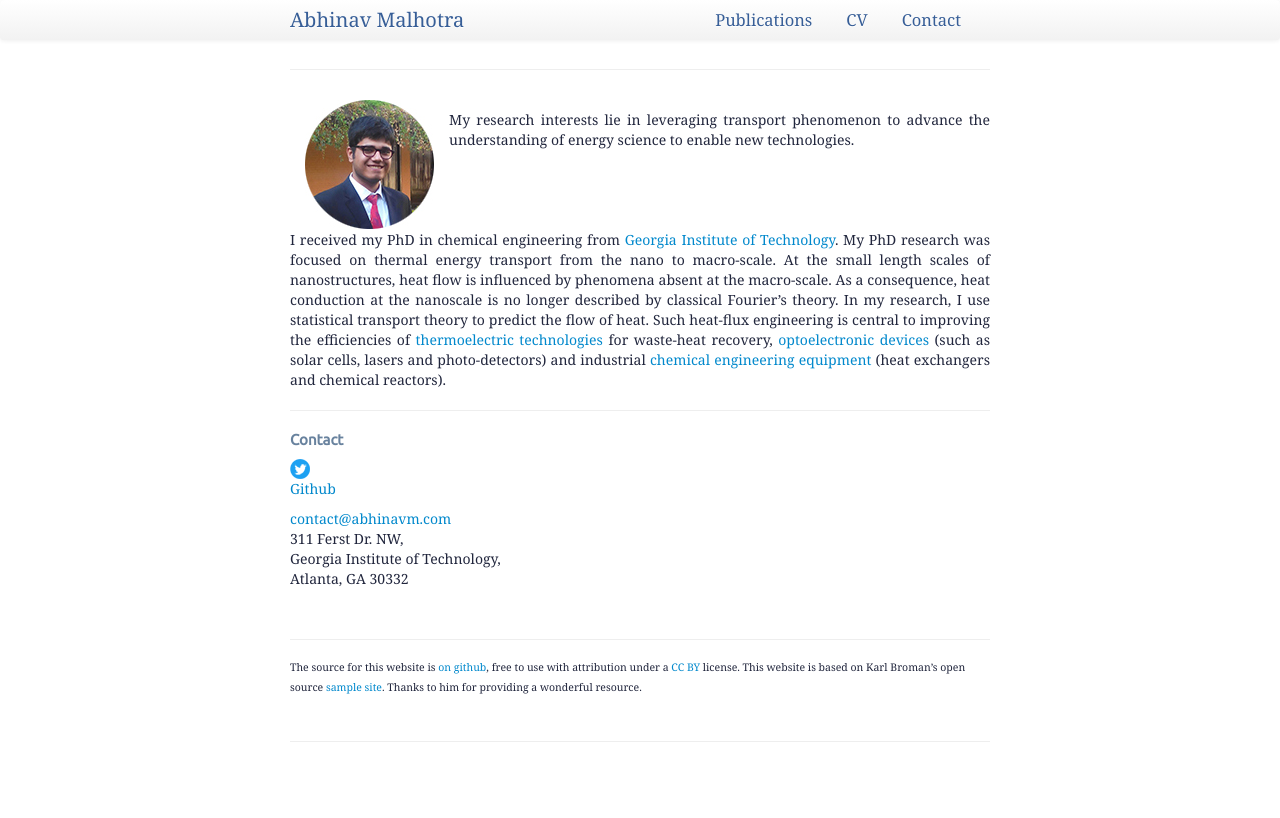
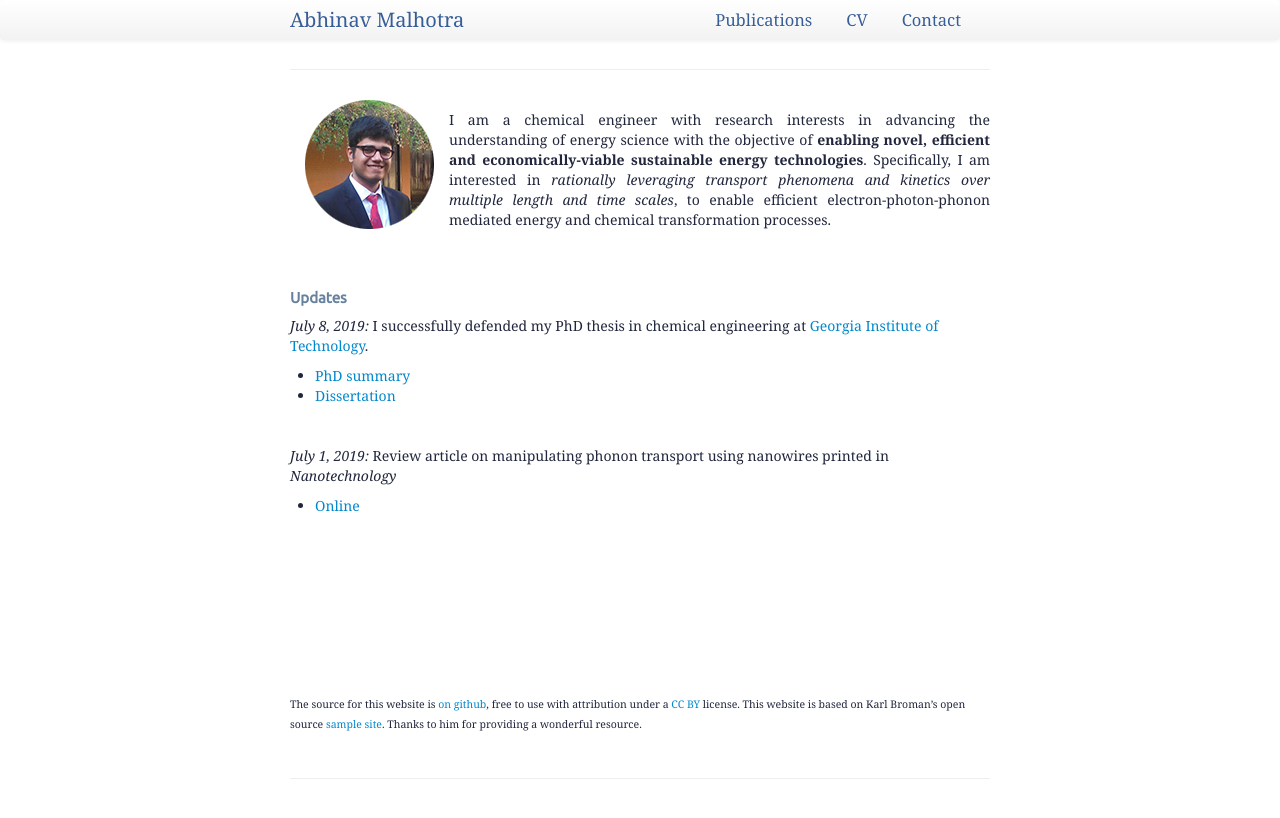
Before and after one commit to ABMalhotra/ABMalhotra.github.io, a Jekyll site: the page built from index.md, in a window 1280 px wide. Shown: the top 818 px of the page. Built offline with Jekyll 4.4.1, drawn with Linux system fonts in a browser that asks for light colours; some web fonts are replaced; comment, search, counter and statistics services are not loaded.

Commit message:
update: defense

```diff
--- a/index.md
+++ b/index.md
@@ -12,34 +12,20 @@ description: About page for Abhinav Malhotra
 
 <p> <img style="padding: 0 15px; float: left;" src="assets/images/AM2.jpg" /></p>
 
-My research interests lie in leveraging transport phenomenon to advance the understanding of energy science to enable new technologies.
+I am a chemical engineer with research interests in advancing the understanding of energy science with the objective of **enabling novel, efficient and economically-viable sustainable energy technologies**. Specifically, I am interested in *rationally leveraging transport phenomena and kinetics over multiple length and time scales*, to enable efficient electron-photon-phonon mediated energy and chemical transformation processes.
 {: style="text-align: justify;"}
 
-<br/><br/><br/>
-
-I received my PhD in chemical engineering from [Georgia Institute of Technology](https://www.chbe.gatech.edu){:target="_blank"}.
-My PhD research was focused on thermal energy transport from the nano to macro-scale. At the small length scales of nanostructures, heat flow is influenced by phenomena absent at the macro-scale. As a consequence, heat conduction at the nanoscale is no longer described by classical Fourier's theory. In my research, I use statistical transport theory to predict the flow of heat. Such heat-flux engineering is central to improving the efficiencies of [thermoelectric technologies](https://www.nature.com/subjects/thermoelectrics){:target="_blank"} for waste-heat recovery, [optoelectronic devices](https://en.wikipedia.org/wiki/Optoelectronics){:target="_blank"} (such as solar cells, lasers and photo-detectors) and industrial [chemical engineering equipment](https://www.aiche.org/rapid/projects/list){:target="_blank"} (heat exchangers and chemical reactors).
-{: style="text-align: justify;"}
-
----
-### <a name="contact"></a>Contact
-<a href="https://twitter.com/dracodormien" class="twitter-follow-button" data-show-count="false" data-show-screen-name="false" target="_blank"><img src='/assets/icons/twitter.png' alt="Follow" style="border:8;"></a>
-<br/>
-<a class="github-button" href="https://github.com/ABMalhotra" data-size="medium" aria-label="Follow @ABMalhotra on GitHub">Github</a>
-
-<script type="text/javascript">
-<!--
-h='&#x61;&#x62;&#x68;&#x69;&#x6e;&#x61;&#x76;&#x6d;&#46;&#x63;&#x6f;&#x6d;';a='&#64;';n='&#x63;&#x6f;&#x6e;&#x74;&#x61;&#x63;&#x74;';e=n+a+h;
-document.write('<a h'+'ref'+'="ma'+'ilto'+':'+e+'" clas'+'s="em' + 'ail">'+e+'<\/'+'a'+'>');
-// -->
-</script>
-311 Ferst Dr. NW, <br/>
-Georgia Institute of Technology, <br/>
-Atlanta, GA 30332
+<br/><br/>
+### <a name="updates"></a>Updates
+*July 8, 2019:* I successfully defended my PhD thesis in chemical engineering at [Georgia Institute of Technology](https://www.chbe.gatech.edu){:target="_blank"}.
+- [PhD summary](/pages/phdsummary.html){:target="_blank"}
+- [Dissertation](/assets/files/AM_phd_thesis.pdf){:target="_blank"}
 
 <br/>
 
-<script async src="https://platform.twitter.com/widgets.js" charset="utf-8"></script>
-<script async defer src="https://buttons.github.io/buttons.js"></script>
+*July 1, 2019:* Review article on manipulating phonon transport using nanowires printed in *Nanotechnology*
+- [Online](https://iopscience.iop.org/article/10.1088/1361-6528/ab261d){:target="_blank"}
+
+<br/><br/><br/><br/><br/><br/><br/><br/><br/>
 ---
 <sup> The source for this website is [on github](https://github.com/ABMalhotra/Website_CC-BY){:target="_blank"}, free to use with attribution under a [CC BY](https://creativecommons.org/licenses/by/3.0/){:target="_blank"} license. This website is based on Karl Broman's open source [sample site](https://github.com/kbroman/simple_site){:target="_blank"}. Thanks to him for providing a wonderful resource. </sup>
```
Also changed, not shown: 404.md (+1 -1 lines).
